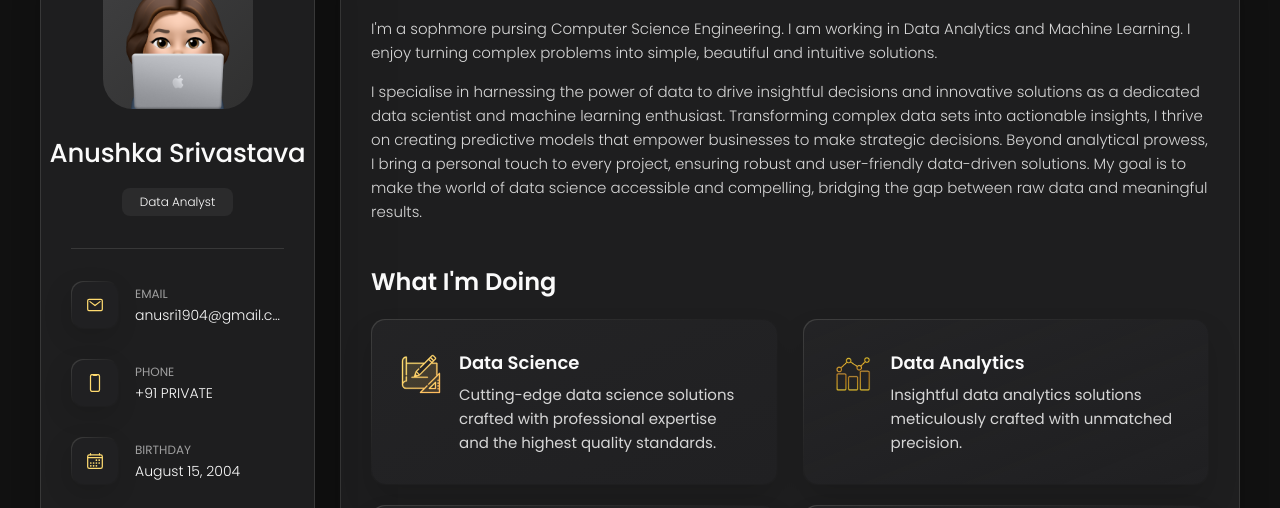
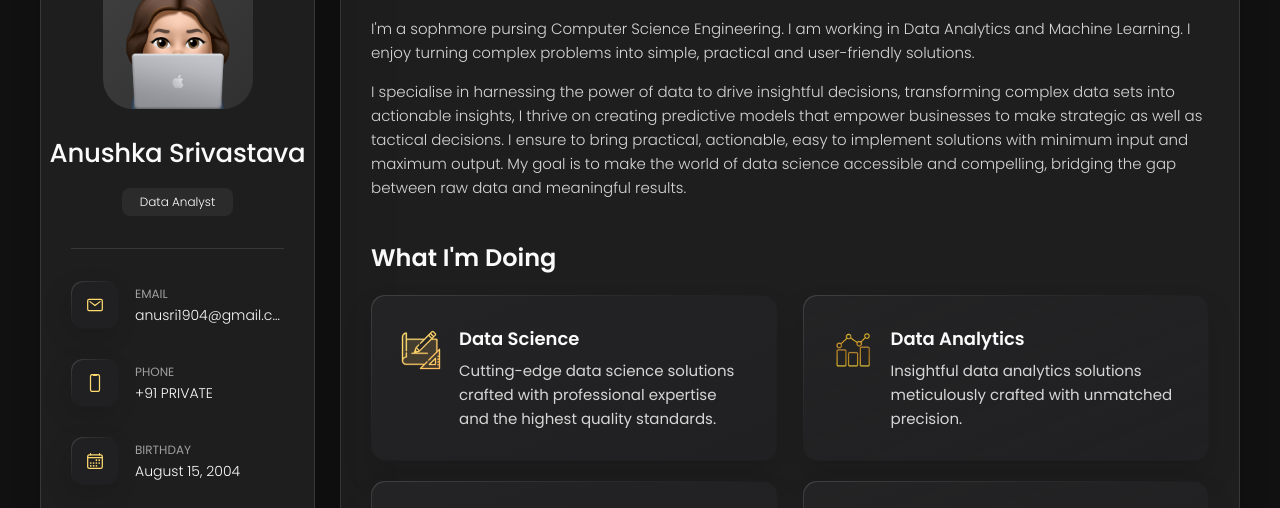
Before and after one commit to kuhu42/portfolio, a plain HTML site: page index.html in a window 1280 px wide. Shown: the part 162-670 px from the top of the page. Drawn offline with nearby package versions, Linux system fonts and the light colour scheme.

Commit message:
Update index.html

```diff
--- a/index.html
+++ b/index.html
@@ -220,15 +220,14 @@ Feel free to edit the HTML and CSS to make it your own. You can also check the R
           <p>
             I'm a sophmore pursing Computer Science Engineering. I am working in Data Analytics and Machine
             Learning.
-            I enjoy turning complex problems into simple, beautiful and intuitive solutions.
+            I enjoy turning complex problems into simple, practical and user-friendly solutions.
           </p>
 
           <p>
-            I specialise in harnessing the power of data to drive insightful decisions and innovative solutions as a
-            dedicated data scientist and machine learning enthusiast. Transforming complex data sets into actionable
-            insights, I thrive on creating predictive models that empower businesses to make strategic decisions.
-            Beyond analytical prowess, I bring a personal touch to every project, ensuring robust and user-friendly
-            data-driven solutions.
+            I specialise in harnessing the power of data to drive insightful decisions, transforming complex data sets into actionable
+            insights, I thrive on creating predictive models that empower businesses to make strategic as well as tactical decisions.
+            I ensure to bring practical, actionable, easy to implement solutions with minimum input and maximum output.
+
             My goal is to make the world of data science accessible and compelling, bridging the gap between raw data
             and meaningful results.
           </p>
```
